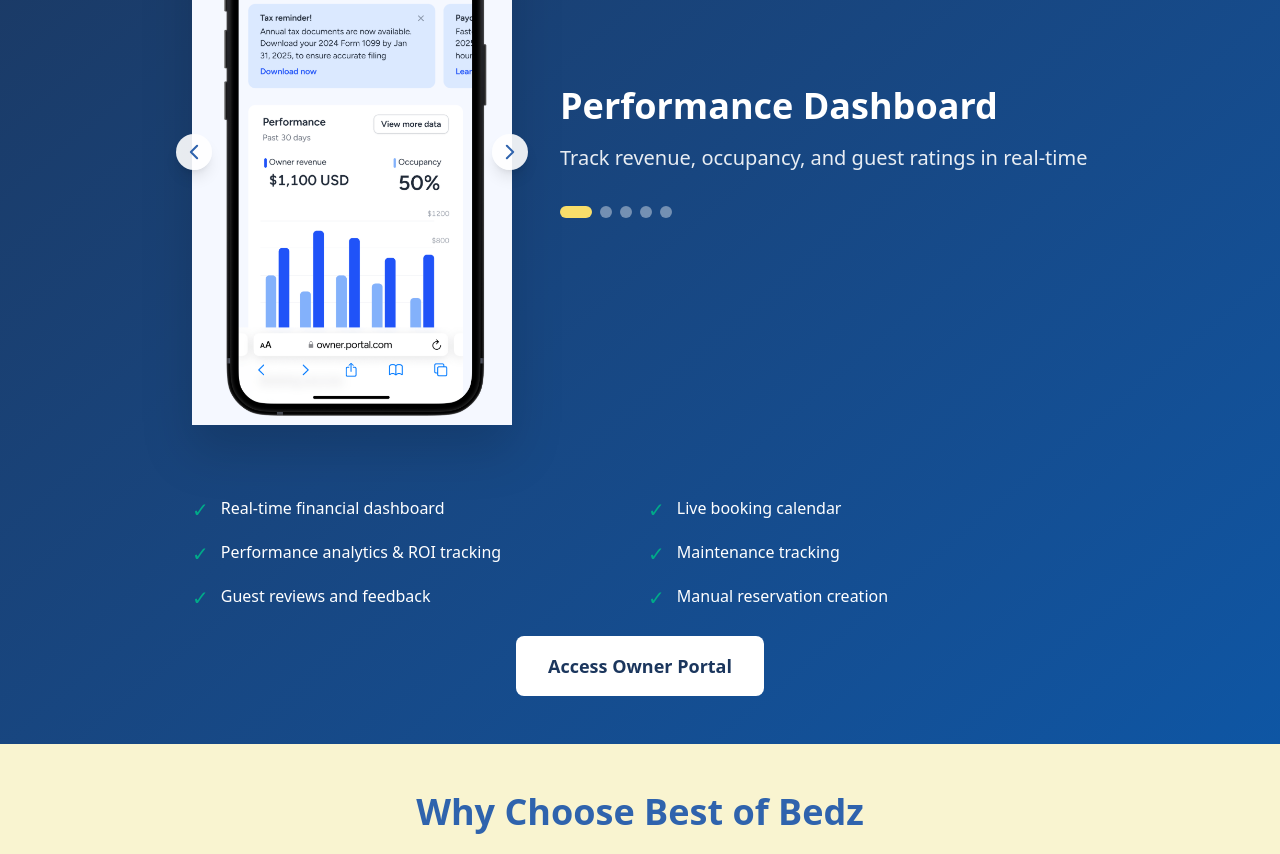
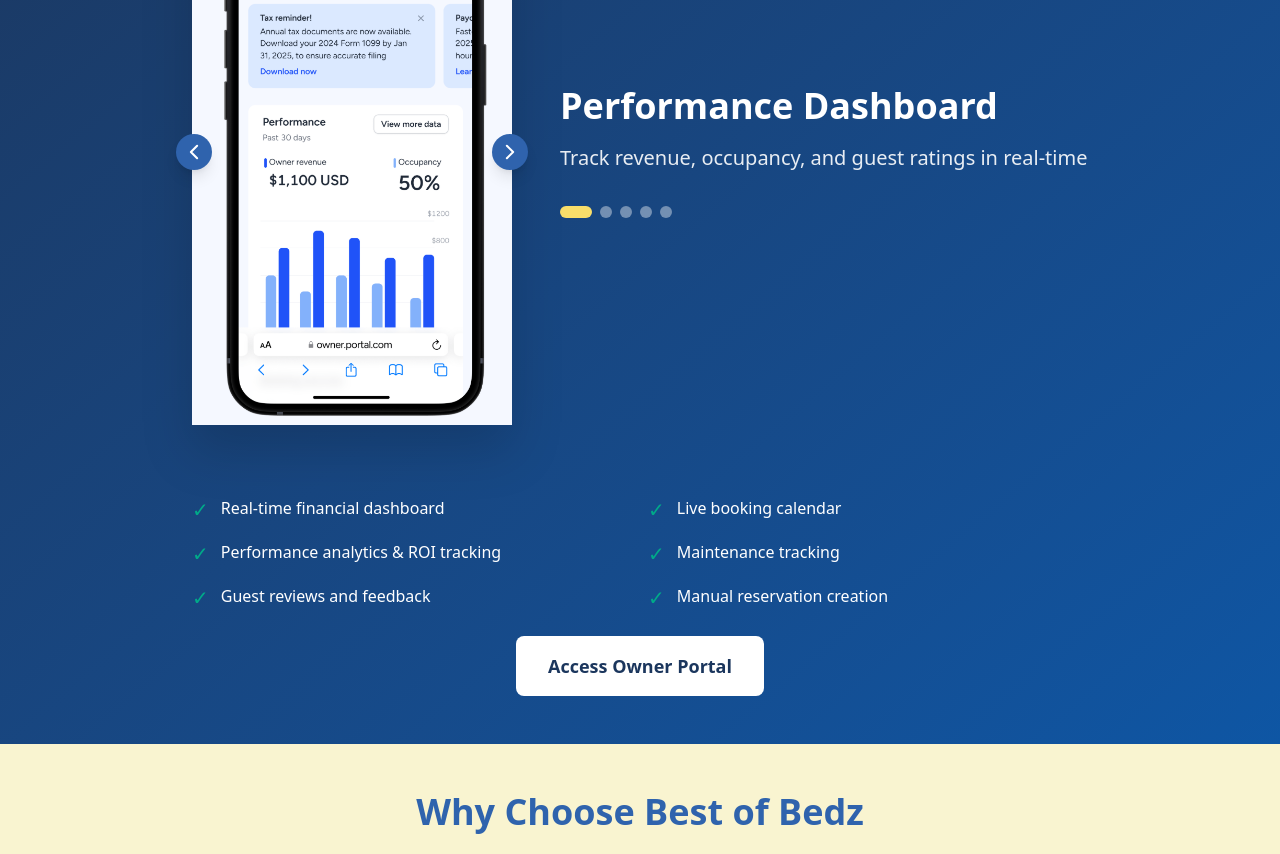
Before and after one commit to HASSANBOB533/property-mgtg-new, a Next.js app: page /en in a window 1280 px wide. Shown: the part 3240-4094 px from the top of the page. Built offline with nearby package versions, Linux system fonts and the light colour scheme.

Commit message:
Update carousel arrow buttons to brand blue color

```diff
--- a/components/homepage/OwnerDashboardCarousel.tsx
+++ b/components/homepage/OwnerDashboardCarousel.tsx
@@ -76,7 +76,7 @@
           {/* Navigation Arrows on Mobile */}
           <button
             onClick={goToPrev}
-            className="absolute left-0 top-1/2 -translate-y-1/2 -translate-x-4 bg-white/90 hover:bg-white text-[#2F63AD] rounded-full p-2 shadow-lg transition-all hover:scale-110 z-10"
+            className="absolute left-0 top-1/2 -translate-y-1/2 -translate-x-4 bg-[#2F63AD] hover:bg-[#2557a0] text-white rounded-full p-2 shadow-lg transition-all hover:scale-110 z-10"
             aria-label="Previous slide"
           >
             <svg
@@ -97,7 +97,7 @@
 
           <button
             onClick={goToNext}
-            className="absolute right-0 top-1/2 -translate-y-1/2 translate-x-4 bg-white/90 hover:bg-white text-[#2F63AD] rounded-full p-2 shadow-lg transition-all hover:scale-110 z-10"
+            className="absolute right-0 top-1/2 -translate-y-1/2 translate-x-4 bg-[#2F63AD] hover:bg-[#2557a0] text-white rounded-full p-2 shadow-lg transition-all hover:scale-110 z-10"
             aria-label="Next slide"
           >
             <svg
```
